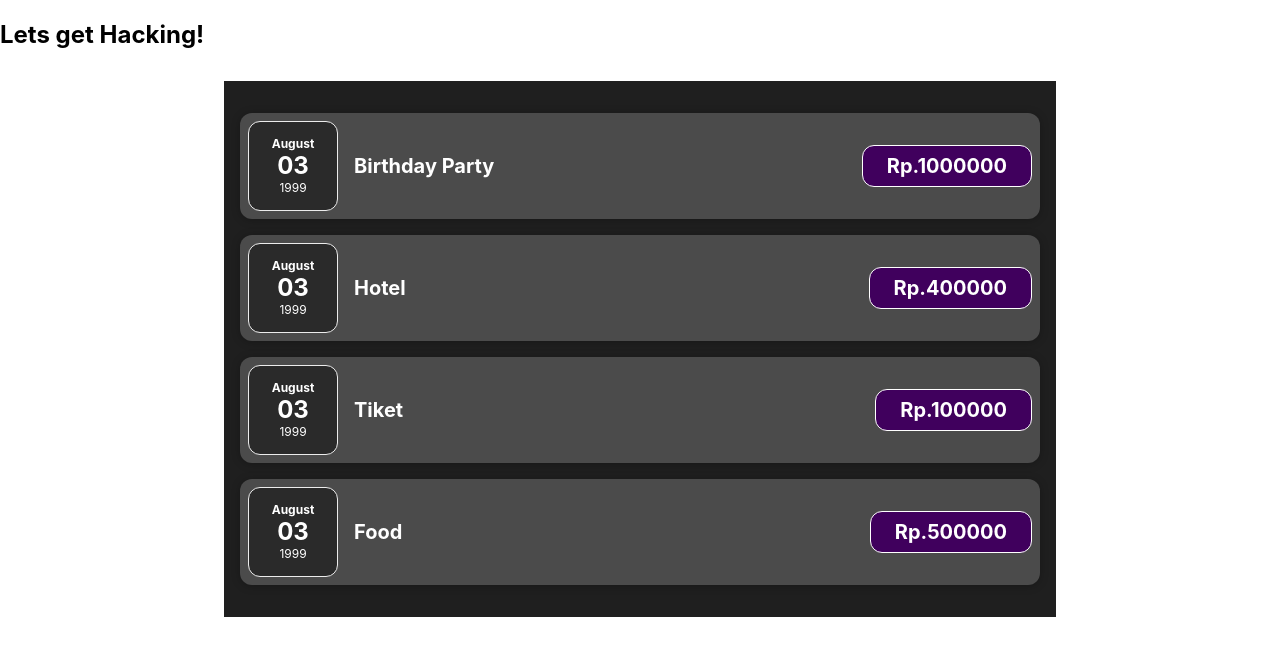
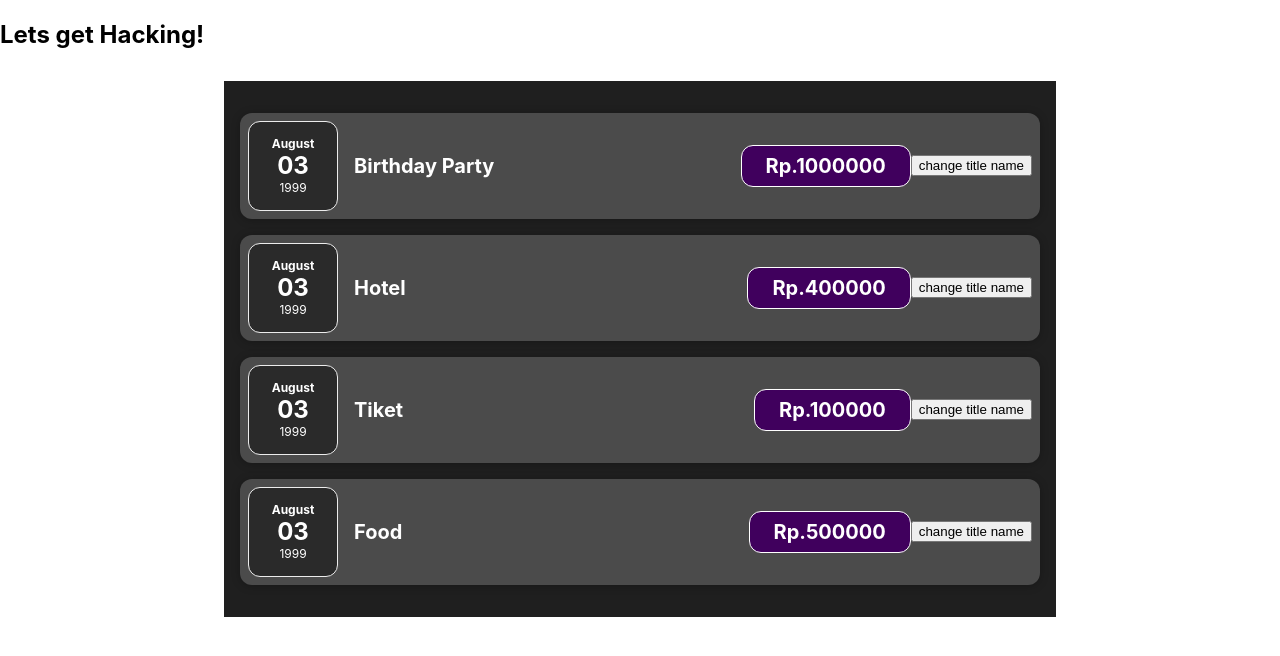
Before and after one commit to gusde27/Expenses-App-React-JS, a React (Create React App) app: page / in a window 1280 px wide. Shown: the top 656 px of the page. Built offline with nearby package versions, Linux system fonts and the light colour scheme.

Commit message:
Add event listener on expenses item card

```diff
--- a/src/components/Expenses/ExpensesItem.js
+++ b/src/components/Expenses/ExpensesItem.js
@@ -1,19 +1,27 @@
-import React from 'react';
+import React, { useState } from 'react';
 import './ExpensesItem.css'
 import ExpensesDate from './ExpensesDate';
 import Card from '../UI/Card';
 
 const ExpensesItem = (props) => {
 
+  const [title, setTitle] = useState(props.title);
+
+  const updateTitle = () => {
+    setTitle('New Title');
+    console.log(title);
+  }
+
   return (
     <Card className= "expenseItem">
       <ExpensesDate date={ props.date }/>
       <div className= "expenseItemDescription">
-        <h2>{ props.title }</h2>
+        <h2>{ title }</h2>
       </div>
       <div className= "expenseItemPrice">
         Rp.{ props.amount }
       </div>
+      <button onClick={updateTitle}> change title name </button>
     </Card>
 
   );
```
